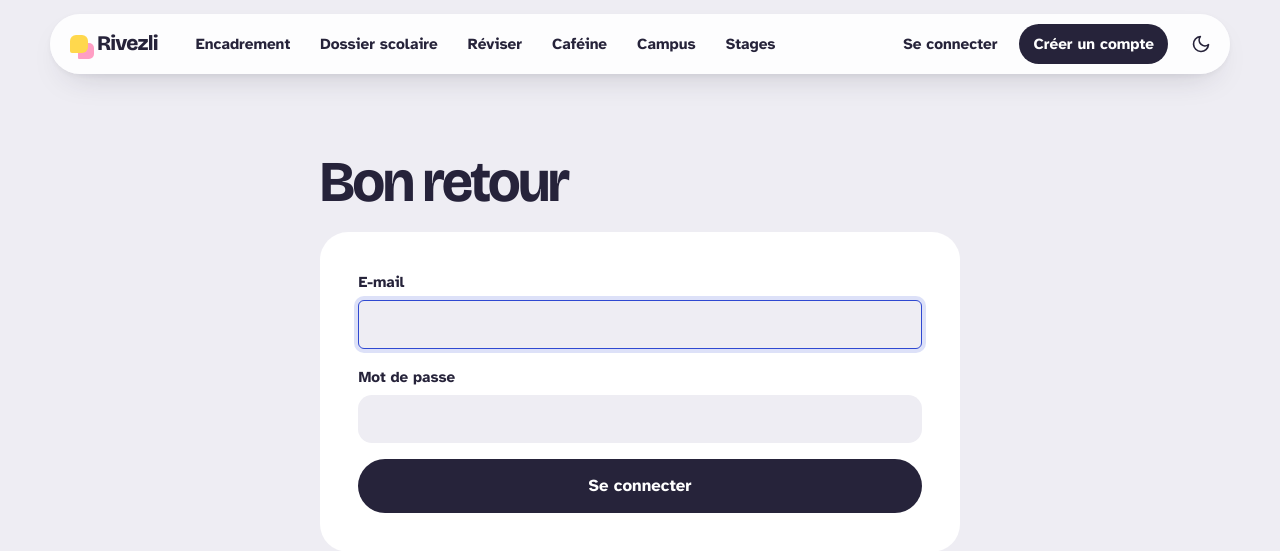
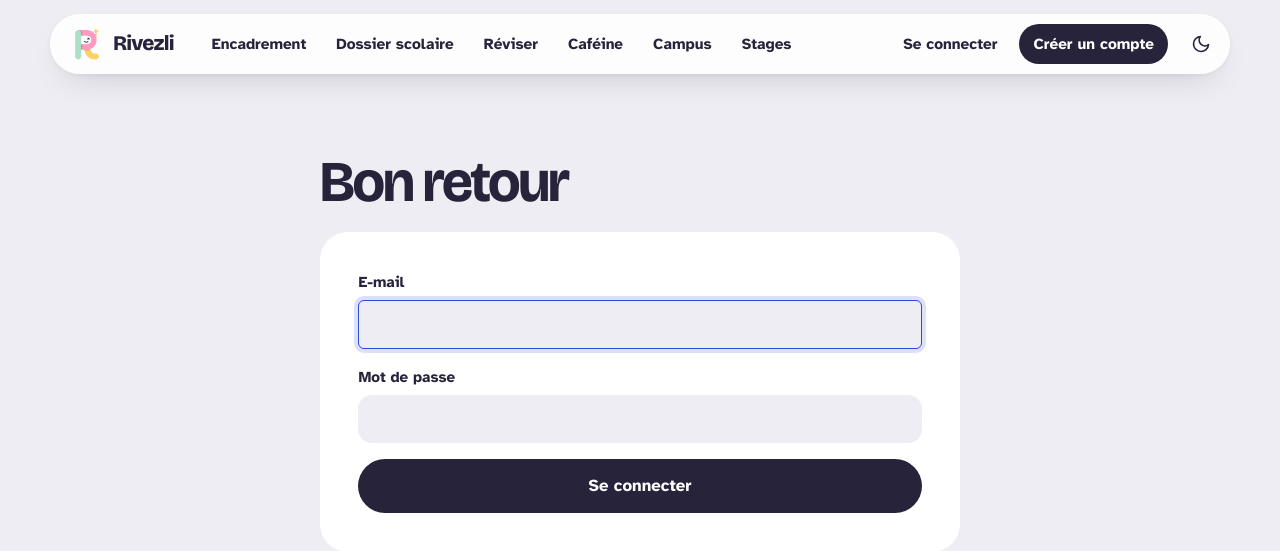
Before and after one commit to OzeelCharles/night_shift_hackathon2026, a Flask app: page /connexion?next=/reviser in a window 1280 px wide. Shown: the top 551 px of the page. Run offline with Flask 3, Linux system fonts and the light colour scheme; some libraries are stand-ins or nearby versions.

Commit message:
Logo dans l'en-tête et favicon
Le fond en damier du fichier source est retiré ; ajout du favicon et de l'icône iOS.

Co-Authored-By: Claude Sonnet 5.5 <noreply@anthropic.com>

```diff
--- a/frontend/static/style.css
+++ b/frontend/static/style.css
@@ -106,9 +106,8 @@ button { touch-action: manipulation; }
           -webkit-backdrop-filter: saturate(1.4) blur(14px); border-radius: var(--r-pill); box-shadow: var(--shadow-2); }
 .brand { display: flex; align-items: center; gap: 9px; margin-right: var(--s-3); font-family: var(--font-display); font-weight: 800;
          font-size: 1.3rem; letter-spacing: -.04em; color: var(--graphite); text-decoration: none; }
-.brand-mark { width: 18px; height: 18px; border-radius: 6px 6px 6px 2px; background: var(--hl-0);
-              box-shadow: 7px 7px 0 -1px var(--hl-2); transition: transform var(--dur) var(--ease-spring); }
-.brand:hover .brand-mark { transform: rotate(-12deg); }
+.brand-logo { display: block; width: 34px; height: 34px; object-fit: contain; transition: transform var(--dur) var(--ease-spring); }
+.brand:hover .brand-logo { transform: rotate(-8deg) scale(1.06); }
 .topbar nav { display: flex; gap: 2px; align-items: center; flex: 1; flex-wrap: wrap; }
 .topbar nav a { color: var(--graphite); text-decoration: none; padding: 8px 14px; border-radius: var(--r-pill); min-height: 40px;
                 display: inline-flex; align-items: center; font-weight: 700; font-size: .96rem;
--- a/frontend/templates/_topbar.html
+++ b/frontend/templates/_topbar.html
@@ -1,7 +1,7 @@
 {# Éléments communs à la barre du haut : marque, espaces, compte, thème. #}
 
 {% macro brand() %}
-<a class="brand" href="{{ url_for('main.index') }}"><span class="brand-mark" aria-hidden="true"></span>Rivezli</a>
+<a class="brand" href="{{ url_for('main.index') }}"><img class="brand-logo" src="{{ url_for('static', filename='logo.png') }}" alt="" width="34" height="34">Rivezli</a>
 {% endmacro %}
 
 {% macro account() %}
--- a/frontend/templates/base.html
+++ b/frontend/templates/base.html
@@ -12,6 +12,9 @@
   <link rel="preconnect" href="https://fonts.googleapis.com">
   <link rel="preconnect" href="https://fonts.gstatic.com" crossorigin>
   <link rel="stylesheet" href="https://fonts.googleapis.com/css2?family=Atkinson+Hyperlegible:ital,wght@0,400;0,700;1,400&family=Bricolage+Grotesque:opsz,wght@12..96,500..800&display=swap">
+  <link rel="icon" href="{{ url_for('static', filename='favicon.ico') }}" sizes="any">
+  <link rel="icon" type="image/png" sizes="32x32" href="{{ url_for('static', filename='favicon-32.png') }}">
+  <link rel="apple-touch-icon" href="{{ url_for('static', filename='apple-touch-icon.png') }}">
   <link rel="stylesheet" href="{{ url_for('static', filename='style.css') }}">
 </head>
 <body>
```
Also changed, not shown: frontend/static/apple-touch-icon.png (added), frontend/static/favicon-32.png (added), frontend/static/favicon.ico (added), frontend/static/logo.png (added).
